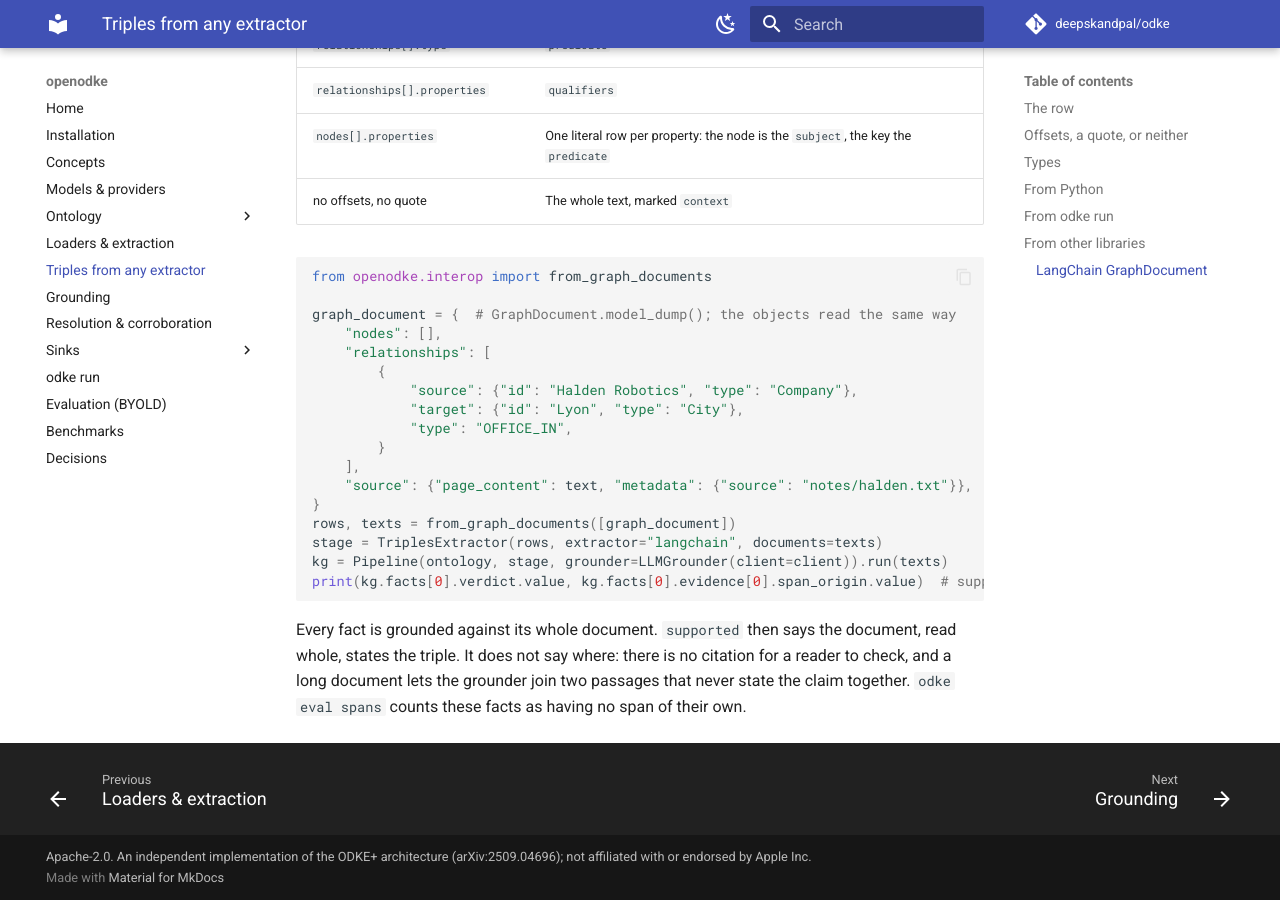
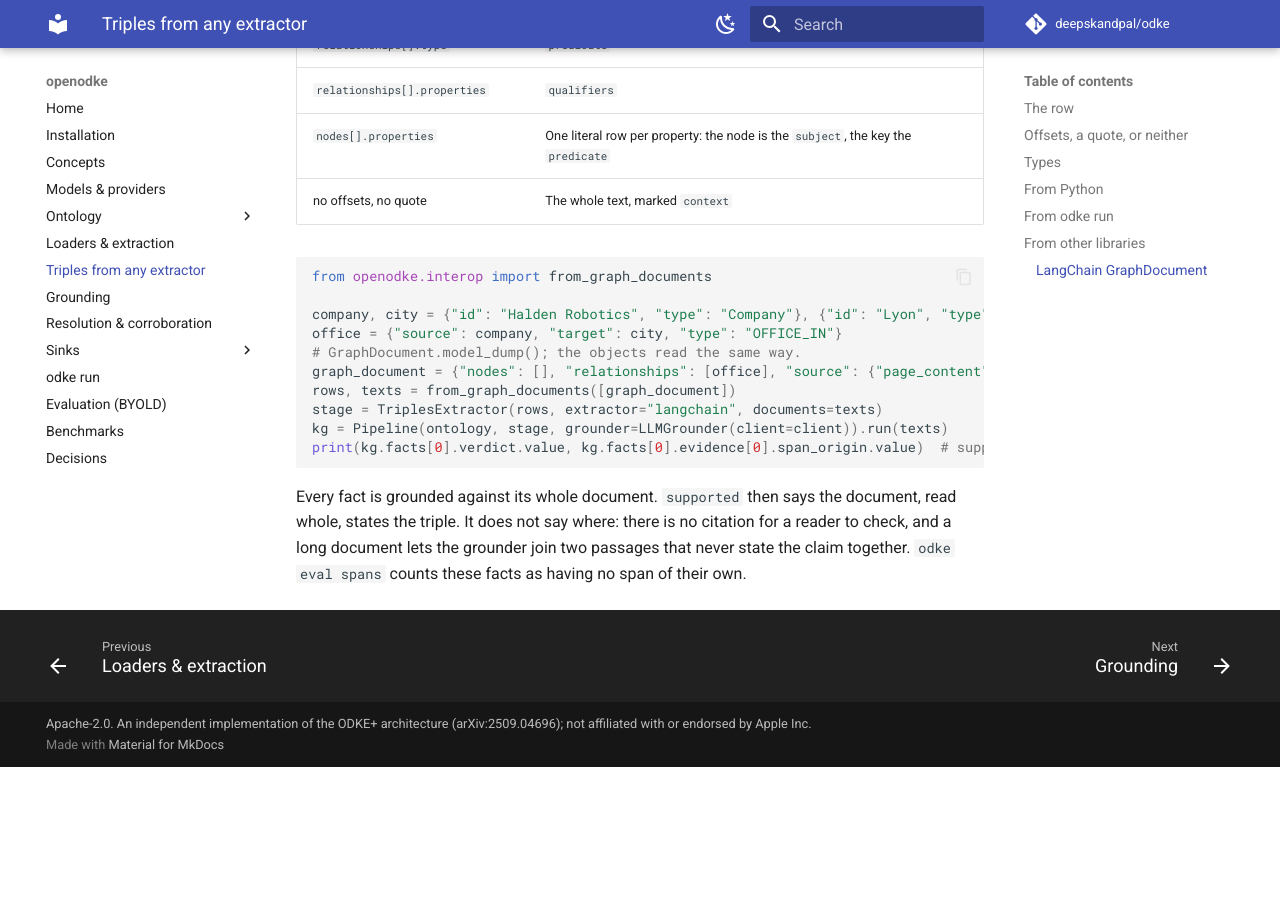
Before and after one commit to deepskandpal/odke, an MkDocs documentation site: the page built from docs/triples.md, in a window 1280 px wide and 900 px high, scrolled down 4633 px. Built offline with MkDocs 1.6.1 and Material for MkDocs 9.7.7, drawn with Linux system fonts in a browser that asks for light colours; comment, search, counter and statistics services are not loaded; after the commit the page ends 5400 px from its top, so only the background shows below that.

Commit message:
docs(triples): shorten the GraphDocument example to nine lines
Co-Authored-By: Claude Opus 5.5 <noreply@anthropic.com>
Claude-Session: https://claude.ai/code/session_016EZ1FgTUH3NKEQyU837Wcd

````diff
--- a/docs/triples.md
+++ b/docs/triples.md
@@ -189,17 +189,10 @@ imports nothing from the library. Hand both to `TriplesExtractor` as above.
 ```python
 from openodke.interop import from_graph_documents
 
-graph_document = {  # GraphDocument.model_dump(); the objects read the same way
-    "nodes": [],
-    "relationships": [
-        {
-            "source": {"id": "Halden Robotics", "type": "Company"},
-            "target": {"id": "Lyon", "type": "City"},
-            "type": "OFFICE_IN",
-        }
-    ],
-    "source": {"page_content": text, "metadata": {"source": "notes/halden.txt"}},
-}
+company, city = {"id": "Halden Robotics", "type": "Company"}, {"id": "Lyon", "type": "City"}
+office = {"source": company, "target": city, "type": "OFFICE_IN"}
+# GraphDocument.model_dump(); the objects read the same way.
+graph_document = {"nodes": [], "relationships": [office], "source": {"page_content": text}}
 rows, texts = from_graph_documents([graph_document])
 stage = TriplesExtractor(rows, extractor="langchain", documents=texts)
 kg = Pipeline(ontology, stage, grounder=LLMGrounder(client=client)).run(texts)
````
